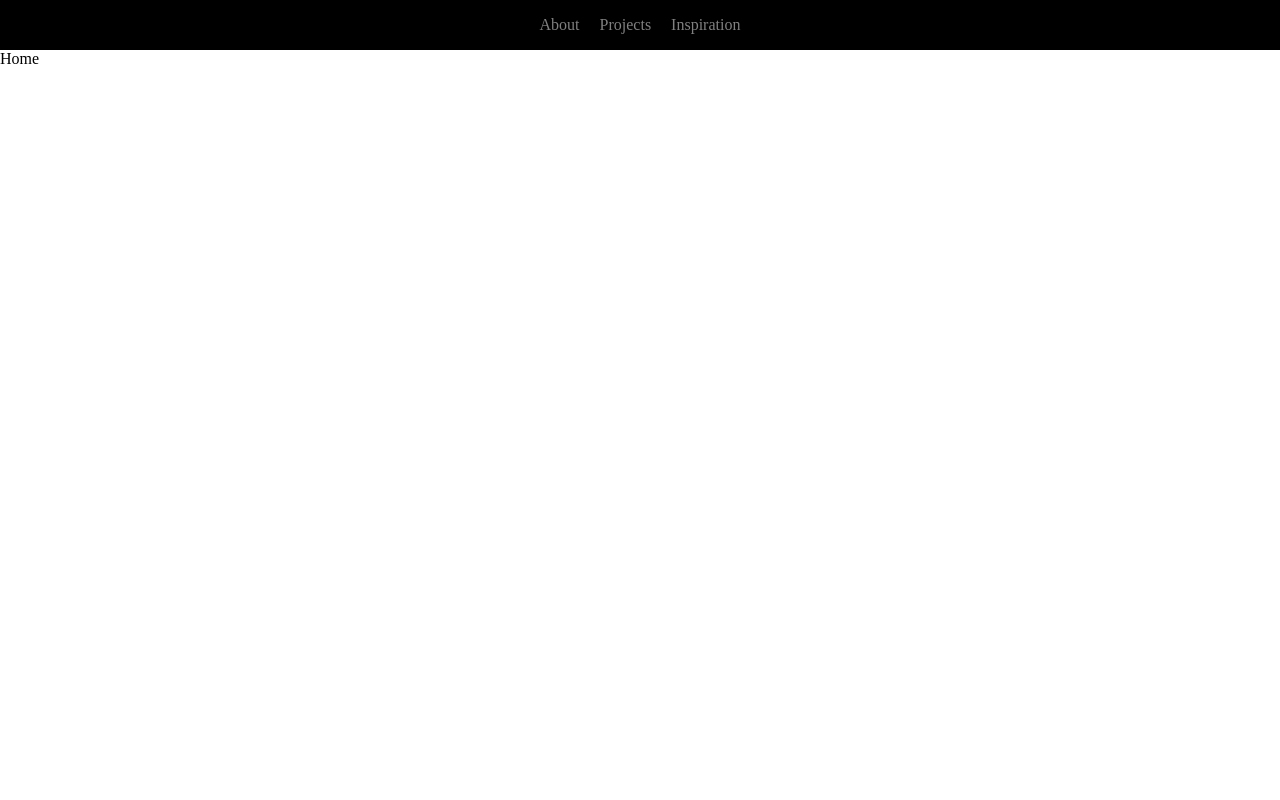
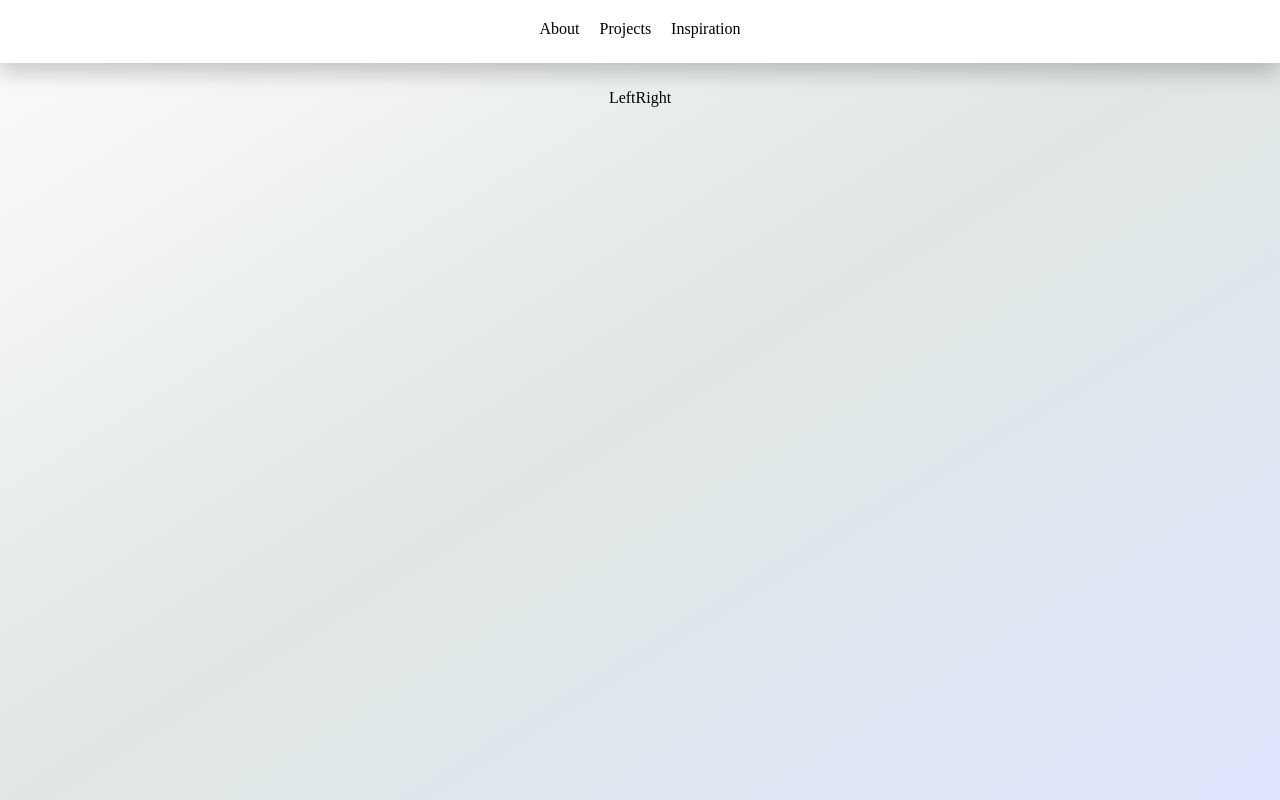
Before and after one commit to traviicii/colab_portfolio_site, a React (Create React App) app: page / in a window 1280 px wide. Built offline with nearby package versions, Linux system fonts and the light colour scheme.

Commit message:
Progress made on navbar and background gradient to match CoLab website color scheme

```diff
--- a/src/App.jsx
+++ b/src/App.jsx
@@ -2,6 +2,8 @@ import React, { Component } from 'react'
 import Navbar from './Components/Navbar'
 import { Routes, Route } from 'react-router-dom'
 import Home from './Views/Home'
+import Projects from './Views/Projects'
+import Inspiration from './Views/Inspiration'
 
 export default class App extends Component {
   render() {
@@ -10,6 +12,8 @@ export default class App extends Component {
         <Navbar/>
         <Routes>
           <Route path='/' element={<Home />}/>
+          <Route path='/projects' element={<Projects />}/>
+          <Route path='/inspiration' element={<Inspiration />}/>
         </Routes>
       </div>
     )
--- a/src/Components/Navbar.css
+++ b/src/Components/Navbar.css
@@ -6,10 +6,16 @@ body {
     display: flex;
     justify-content: center;
     color: grey;
-    background-color: black;
+    background-color: white;
+    padding-top: 10px;
+    padding-bottom: 25px;
+    box-shadow: 0 10px 20px 0 rgba(0,0,0,.2)
 }
 
 #navlinks {
     padding-left: 10px;
     padding-right: 10px;
+    padding-top: 10px;
+    text-decoration: none;
+    color: black;
 }
--- a/src/Components/Navbar.js
+++ b/src/Components/Navbar.js
@@ -1,15 +1,17 @@
 import React, { Component } from 'react'
 import './Navbar.css'
+import { Link } from 'react-router-dom'
 
 export default class Navbar extends Component {
   render() {
     return (
       <div>
         <div id='navbar'>
-          <p id='navlinks'>About</p>
-          <p id='navlinks'>Projects</p>
-          <p id='navlinks'>Inspiration</p>
+          <Link to="/about" id='navlinks'>About</Link>
+          <Link to='/projects' id='navlinks'>Projects</Link>
+          <Link to='/inspiration' id='navlinks'>Inspiration</Link>
         </div>
+
       </div>
     )
   }
--- a/src/Views/Home.jsx
+++ b/src/Views/Home.jsx
@@ -1,9 +1,17 @@
 import React, { Component } from 'react'
+import './Styles/Home.css'
 
 export default class Home extends Component {
   render() {
     return (
-      <div>Home</div>
+      <div id="split">
+        <div>
+          Left
+        </div>
+        <div>
+          Right
+        </div>
+      </div>
     )
   }
 }
--- a/src/Views/Inspiration.jsx
+++ b/src/Views/Inspiration.jsx
@@ -1,4 +1,5 @@
 import React, { Component } from 'react'
+import './Styles/Inspiration.css'
 
 export default class Inspiration extends Component {
   render() {
--- a/src/Views/Projects.jsx
+++ b/src/Views/Projects.jsx
@@ -1,4 +1,5 @@
 import React, { Component } from 'react'
+import './Styles/Projects.css'
 
 export default class Projects extends Component {
   render() {
--- /dev/null
+++ b/src/Views/Styles/Home.css
@@ -0,0 +1,10 @@
+body {
+    background-image: linear-gradient(to bottom right, rgba(252,252,252), rgba(224,231,226), rgba(221,228,253));
+    background-attachment: fixed;
+}
+
+#split {
+    display: flex;
+    justify-content: center;
+    padding-top: 2%;
+}
```
Also changed, not shown: src/Views/Styles/Inspiration.css (added), src/Views/Styles/Projects.css (added).
